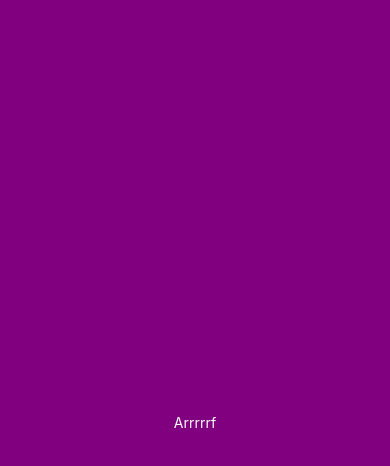
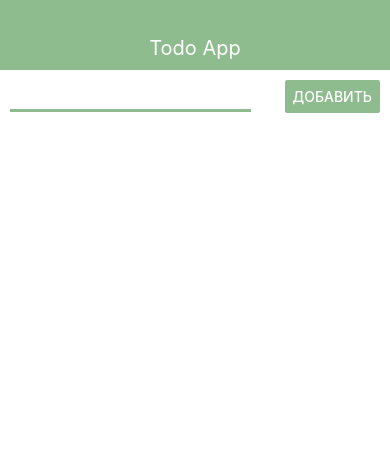
Before and after one commit to igar1991/ReactNativeTestAppTodoList, a React Native app: screen / in a window 390 px wide. Shown: the top 466 px of the page. Built offline with nearby package versions, Linux system fonts and the light colour scheme.

Commit message:
Create main code

```diff
--- a/App.js
+++ b/App.js
@@ -1,19 +1,42 @@
-import React from 'react';
-import { StyleSheet, Text, View } from 'react-native';
+import React, {useState} from 'react';
+import { StyleSheet, Text, View, ScrollView, FlatList, SafeAreaView } from 'react-native';
+import { Header } from './src/Header';
+import { AddTodo } from './src/AddTodo';
+import { TodoList } from './src/TodoList';
+
 
 export default function App() {
+
+  const [todo, setTodo] = useState([]);
+
+  //Добавление в масси дела
+  const addUse = (title) => {
+    setTodo((prev)=> [...prev,{
+      id: Date.now().toString(),
+      title
+    }])
+  }
+
   return (
-    <View style={styles.container}>
-      <Text style={{color: "white"}}>Аrrrrrf</Text>
+    <View>
+      <Header title = "Todo App" />
+        <View  style={styles.container}>
+          <AddTodo todo = {todo} addUse= {addUse} />
+          <ScrollView>
+          <FlatList
+            data = {todo}
+            renderItem={( ({ item }) => <TodoList title={item.title} /> )}
+            keyExtractor={item => item.id}
+            />
+            </ScrollView>
+
+        </View>
     </View>
   );
 }
 
 const styles = StyleSheet.create({
   container: {
-    flex: 1,
-    backgroundColor: 'purple',
-    alignItems: 'center',
-    justifyContent: 'center',
-  },
+    padding: 10
+  }
 });
--- /dev/null
+++ b/src/AddTodo.js
@@ -0,0 +1,41 @@
+import React, {useState} from 'react';
+import { StyleSheet, TextInput, Button, View, Alert } from 'react-native';
+
+export const AddTodo = ({addUse, todo}) => {
+
+    const [el, setEl] = useState('')
+
+    const onSubmit = () => {
+        if(el.trim()) {
+            addUse(el);
+            setEl('');
+        } else {
+            Alert.alert('Название дела не может быть пустым');
+        }
+
+    }
+    return (
+        <View style={styles.container}>
+            <TextInput style={styles.textInput} onChangeText={ text => setEl(text) } value = {el} />
+            <Button style={styles.button} color= '#8fbc8f' title = 'Добавить' onPress={onSubmit}/>
+        </View>
+    )
+}
+
+const styles = StyleSheet.create({
+    container: {
+        flexDirection: 'row',
+        justifyContent: 'space-between',
+        alignItems: 'center'
+    },
+    textInput: {
+        width: '65%',
+        borderBottomColor: "#8fbc8f",
+        borderBottomWidth: 3,
+        padding: 5
+
+    },
+    button: {
+
+    }
+})
--- /dev/null
+++ b/src/Header.js
@@ -0,0 +1,26 @@
+import React from 'react';
+import { StyleSheet, Text, View } from 'react-native';
+
+export const Header = ({ title }) => {
+    return (
+        <View style={styles.container}>
+            <Text style={styles.text}>
+                {title}
+            </Text>
+        </View>
+    )
+}
+
+const styles = StyleSheet.create({
+    container: {
+        height: 70,
+        backgroundColor: "#8fbc8f",
+        alignItems: 'center',
+        justifyContent: 'flex-end',
+        paddingBottom: 10
+    },
+    text: {
+        color: 'white',
+        fontSize: 20
+    }
+})
--- /dev/null
+++ b/src/TodoList.js
@@ -0,0 +1,23 @@
+import React from 'react';
+import { StyleSheet, Text, Button, View, ScrollView, FlatList, TouchableOpacity } from 'react-native';
+
+export const TodoList = ({ title }) => {
+    return (
+    <TouchableOpacity><Text style={styles.text}>{title}</Text></TouchableOpacity>
+    )
+}
+
+const styles = StyleSheet.create({
+    text: {
+        fontSize: 20,
+        borderColor: '#8fbc8f',
+        borderWidth: 1,
+        backgroundColor: '#fffaf0',
+        marginTop: 10,
+        padding: 5,
+        textAlign: 'center'
+    },
+    container: {
+
+    }
+})
```
